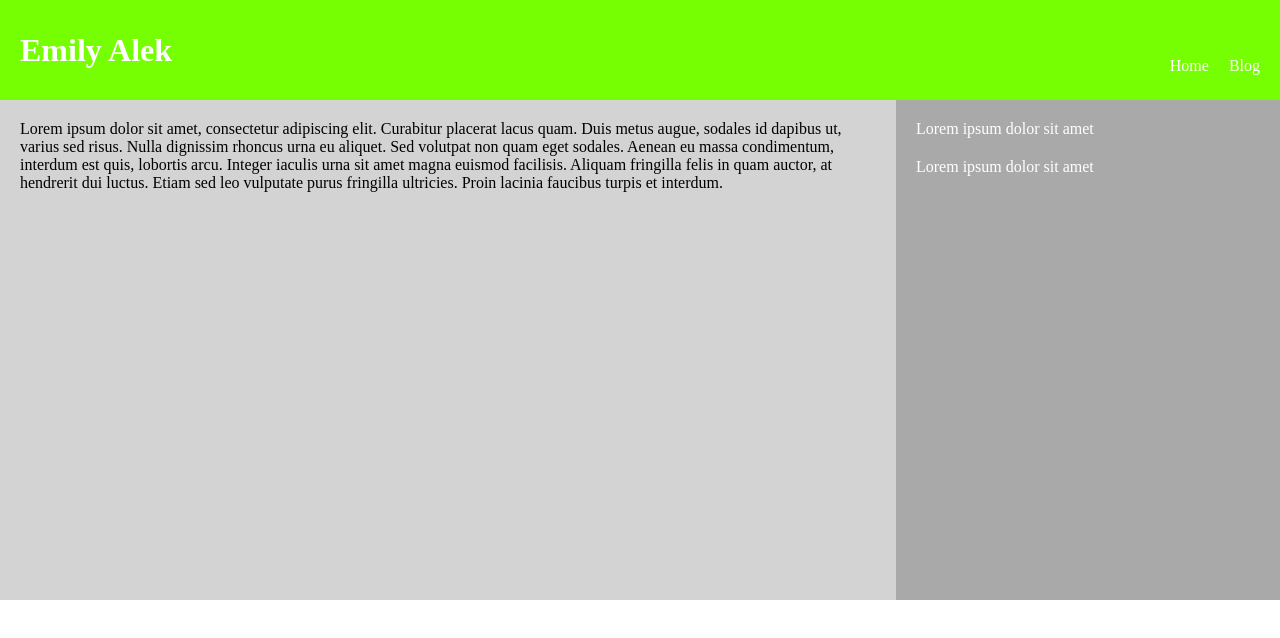
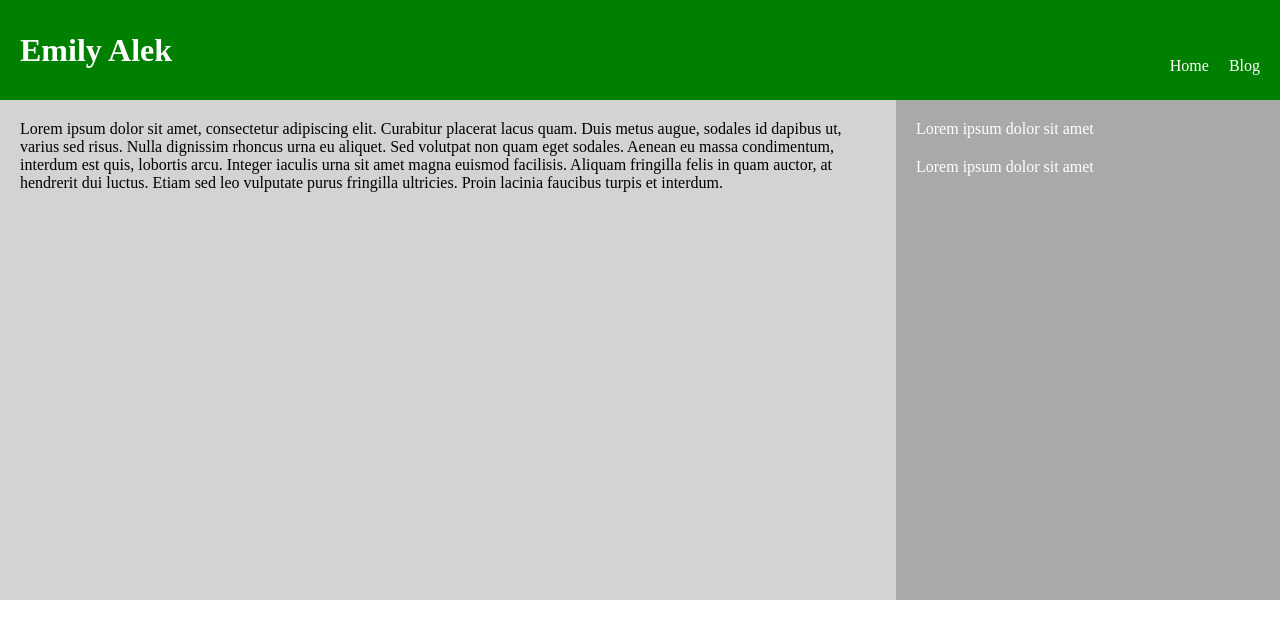
Before and after one commit to elalek-su/Lab1, a plain HTML site: page index.html in a window 1280 px wide. Drawn offline with Linux system fonts and the light colour scheme.

Commit message:
styles.css

```diff
--- a/styles.css
+++ b/styles.css
@@ -6,7 +6,7 @@ html, body{
     height: 60px;
     line-height: 60px;
     padding: 20px;
-    background-color:#76FF03;
+    background-color: green;
     margin: 0px;
 }
 .header h1{
```
Also changed, not shown: 1 other file.
